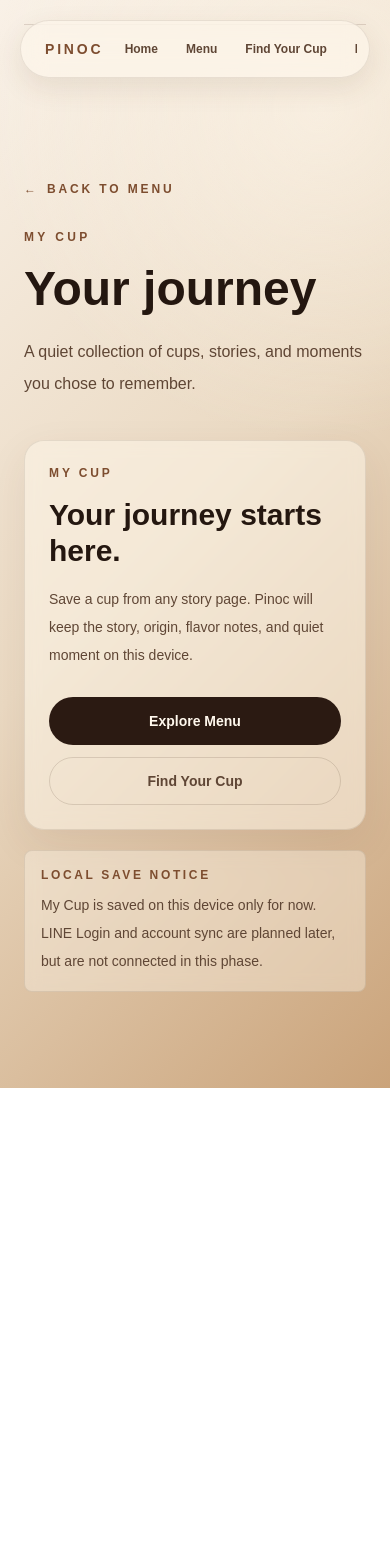
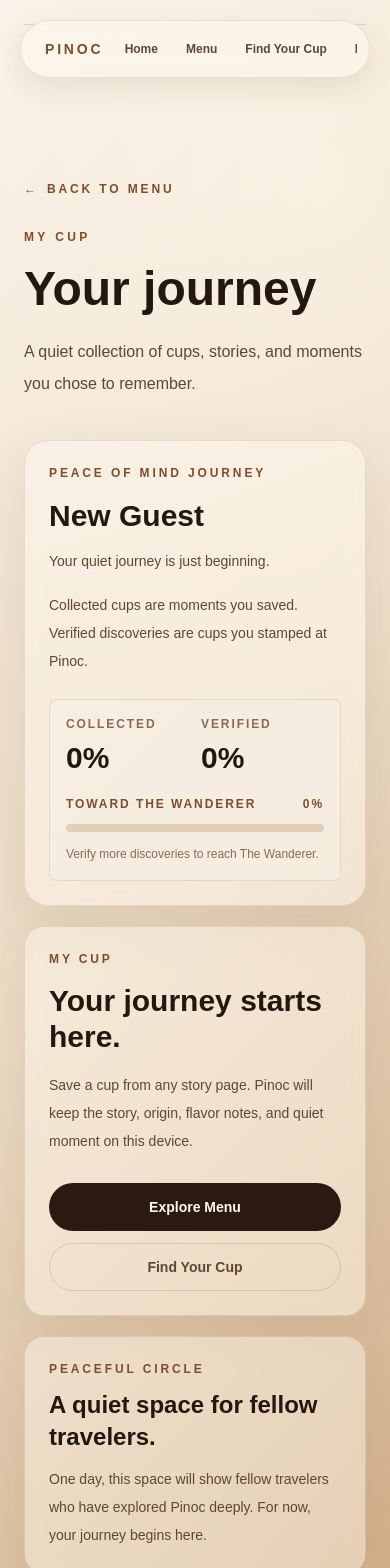
Before and after one commit to phitarnp-stack/pinoc-menu, a Next.js app: page /passport in a window 390 px wide. Shown: the top 1568 px of the page. Before the commit the page ends 1088 px from the top, so only its background shows below. Built offline with nearby package versions, Linux system fonts and the light colour scheme; no server answers; the database is empty.

Commit message:
Add classic menu simplification and house blend experience

```diff
--- a/src/components/admin/MenuItemCrudPage.tsx
+++ b/src/components/admin/MenuItemCrudPage.tsx
@@ -263,6 +263,9 @@ export function MenuItemCrudPage({
     [items, menuView],
   );
   const isEditing = editingId !== null;
+  const editingItem = editingId
+    ? items.find((item) => item.id === editingId)
+    : undefined;
   const isSpecialForm = fixedCategoryId === "special";
   const imageBucket =
     isSpecialForm || formState.categoryId === "special"
@@ -613,6 +616,13 @@ export function MenuItemCrudPage({
                 >
                   {feedback.message}
                 </div>
+              ) : null}
+
+              {editingItem ? (
+                <QRStampPanel
+                  className="mt-5"
+                  menuItemId={editingItem.id}
+                />
               ) : null}
 
               <div className="mt-7 grid gap-4">
@@ -1422,8 +1432,6 @@ export function MenuItemCrudPage({
                         </p>
                       </div>
                     </div>
-                    <QRStampPanel menuItemId={item.id} />
-
                     <div className="mt-4 flex flex-col gap-2 sm:flex-row">
                       <button
                         type="button"
@@ -1431,6 +1439,13 @@ export function MenuItemCrudPage({
                         className="min-h-11 rounded-full border border-[#3d2618]/14 px-5 text-sm font-semibold text-[#5f4635] transition hover:border-[#3d2618]/30 hover:bg-[#f6efe6]/70"
                       >
                         Edit
+                      </button>
+                      <button
+                        type="button"
+                        onClick={() => editItem(item)}
+                        className="min-h-11 rounded-full border border-[#7d4d2f]/20 bg-[#fff8ed]/70 px-5 text-sm font-semibold text-[#7d4d2f] transition hover:border-[#7d4d2f]/35 hover:bg-[#f6efe6]/70"
+                      >
+                        QR Stamp
                       </button>
                       <button
                         type="button"
--- a/src/components/admin/QRStampPanel.tsx
+++ b/src/components/admin/QRStampPanel.tsx
@@ -3,10 +3,11 @@
 import { useState } from "react";
 
 type QRStampPanelProps = {
+  className?: string;
   menuItemId: string;
 };
 
-export function QRStampPanel({ menuItemId }: QRStampPanelProps) {
+export function QRStampPanel({ className = "", menuItemId }: QRStampPanelProps) {
   const [origin] = useState(() =>
     typeof window === "undefined" ? "" : window.location.origin,
   );
@@ -21,14 +22,20 @@ export function QRStampPanel({ menuItemId }: QRStampPanelProps) {
   };
 
   return (
-    <div className="mt-4 rounded-lg border border-[#3d2618]/10 bg-[#f6efe6]/50 p-4">
+    <div
+      className={`rounded-lg border border-[#3d2618]/10 bg-[#f6efe6]/50 p-4 ${className}`}
+    >
       <p className="text-xs font-semibold uppercase tracking-[0.22em] text-[#7d4d2f]">
         QR Stamp
       </p>
       <p className="mt-2 text-sm leading-6 text-[#5f4635]">
-        Print or display this QR for guests after serving this drink.
+        Print or display this QR after serving this drink so guests can stamp
+        My Cup.
       </p>
       <div className="mt-4 rounded-lg border border-[#3d2618]/10 bg-[#fff8ed]/70 p-3">
+        <p className="mb-2 text-[0.68rem] font-semibold uppercase tracking-[0.16em] text-[#8a6a55]">
+          QR Stamp URL
+        </p>
         <p className="break-all text-sm font-semibold text-[#241710]">
           {stampUrl}
         </p>
--- a/src/components/passport/PassportDashboard.tsx
+++ b/src/components/passport/PassportDashboard.tsx
@@ -18,59 +18,73 @@ type PassportDashboardProps = {
 const percent = (value: number, total: number) =>
   total > 0 ? Math.round((value / total) * 100) : 0;
 
-const peaceOfMindRank = (verifiedPercent: number) => {
-  if (verifiedPercent >= 90) {
-    return {
-      name: "The Peaceful One",
-      description: "At home among the stories.",
-    };
-  }
+const peaceOfMindRanks = [
+  {
+    min: 0,
+    name: "New Guest",
+    description: "Your quiet journey is just beginning.",
+  },
+  {
+    min: 1,
+    name: "The Wanderer",
+    description: "Beginning to slow down.",
+  },
+  {
+    min: 5,
+    name: "The Seeker",
+    description: "Looking for something meaningful.",
+  },
+  {
+    min: 15,
+    name: "The Explorer",
+    description: "Finding new paths through Pinoc.",
+  },
+  {
+    min: 30,
+    name: "The Listener",
+    description: "Learning to notice the details.",
+  },
+  {
+    min: 50,
+    name: "The Reflector",
+    description: "Taking time to understand each story.",
+  },
+  {
+    min: 70,
+    name: "The Keeper",
+    description: "Carrying many quiet moments with you.",
+  },
+  {
+    min: 90,
+    name: "The Peaceful One",
+    description: "At home among the stories.",
+  },
+];
 
-  if (verifiedPercent >= 70) {
-    return {
-      name: "The Keeper",
-      description: "Carrying many quiet moments with you.",
-    };
-  }
-
-  if (verifiedPercent >= 50) {
-    return {
-      name: "The Reflector",
-      description: "Taking time to understand each story.",
-    };
-  }
-
-  if (verifiedPercent >= 30) {
-    return {
-      name: "The Listener",
-      description: "Learning to notice the details.",
-    };
-  }
-
-  if (verifiedPercent >= 15) {
-    return {
-      name: "The Explorer",
-      description: "Finding new paths through Pinoc.",
-    };
-  }
-
-  if (verifiedPercent >= 5) {
-    return {
-      name: "The Seeker",
-      description: "Looking for something meaningful.",
-    };
-  }
-
-  if (verifiedPercent >= 1) {
-    return {
-      name: "The Wanderer",
-      description: "Beginning to slow down.",
-    };
-  }
+const getPeaceOfMindProgress = (verifiedPercent: number) => {
+  const currentIndex = peaceOfMindRanks.reduce(
+    (matchedIndex, rank, index) =>
+      verifiedPercent >= rank.min ? index : matchedIndex,
+    0,
+  );
+  const current = peaceOfMindRanks[currentIndex];
+  const next = peaceOfMindRanks[currentIndex + 1];
+  const progressTowardNext = next
+    ? Math.min(
+        100,
+        Math.max(
+          0,
+          Math.round(
+            ((verifiedPercent - current.min) / (next.min - current.min)) * 100,
+          ),
+        ),
+      )
+    : 100;
 
   return {
-    name: "New Guest",
-    description: "Your quiet journey is just beginning.",
+    current,
+    next,
+    progressTowardNext,
   };
 };
 
@@ -116,7 +130,7 @@ export function PassportDashboard({
     verifiedMenuItemIds.size,
     totalPublishedMenuItems,
   );
-  const rank = peaceOfMindRank(verifiedPercent);
+  const rankProgress = getPeaceOfMindProgress(verifiedPercent);
 
   if (!passport) {
     return (
@@ -129,7 +143,13 @@ export function PassportDashboard({
   if (passport.entries.length === 0) {
     return (
       <div className="grid gap-5">
+        <PeaceOfMindJourney
+          collectedPercent={collectedPercent}
+          rankProgress={rankProgress}
+          verifiedPercent={verifiedPercent}
+        />
         <PassportEmptyState />
+        <PeacefulCircle />
         <PassportSyncNotice />
       </div>
     );
@@ -137,6 +157,12 @@ export function PassportDashboard({
 
   return (
     <div className="grid gap-7">
+      <PeaceOfMindJourney
+        collectedPercent={collectedPercent}
+        rankProgress={rankProgress}
+        verifiedPercent={verifiedPercent}
+      />
+
       <section className="rounded-[1.25rem] border border-[#3d2618]/10 bg-[#fff8ed]/44 p-6 shadow-[0_14px_42px_rgba(84,55,34,0.08)] backdrop-blur sm:p-7">
         <p className="text-xs font-semibold uppercase tracking-[0.24em] text-[#7d4d2f]">
           Your Journey
@@ -144,27 +170,6 @@ export function PassportDashboard({
         <h2 className="mt-3 text-2xl font-semibold">
           A gentle record of what you are discovering.
         </h2>
-        <div className="mt-5 rounded-lg border border-[#3d2618]/10 bg-[#f6efe6]/58 p-4">
-          <p className="text-xs font-semibold uppercase tracking-[0.22em] text-[#7d4d2f]">
-            Peace of Mind
-          </p>
-          <div className="mt-3 flex flex-col gap-3 sm:flex-row sm:items-end sm:justify-between">
-            <div>
-              <p className="text-3xl font-semibold">{rank.name}</p>
-              <p className="mt-2 text-sm leading-6 text-[#5f4635]">
-                {rank.description}
-              </p>
-            </div>
-            <div className="grid gap-1 text-sm font-semibold text-[#5f4635]">
-              <span>Collected: {collectedPercent}%</span>
-              <span>Verified: {verifiedPercent}%</span>
-            </div>
-          </div>
-          <p className="mt-4 text-sm leading-7 text-[#5f4635]">
-            Collected cups are moments you saved. Verified discoveries are cups
-            you stamped at Pinoc.
-          </p>
-        </div>
         <div className="mt-5 grid gap-3 sm:grid-cols-2 lg:grid-cols-4">
           <SummaryCard
             label="Collected discoveries"
@@ -188,8 +193,97 @@ export function PassportDashboard({
       </div>
 
       <BadgeCollection awards={passport.badgeAwards} />
+      <PeacefulCircle />
       <PassportSyncNotice />
     </div>
+  );
+}
+
+function PeaceOfMindJourney({
+  collectedPercent,
+  rankProgress,
+  verifiedPercent,
+}: {
+  collectedPercent: number;
+  rankProgress: ReturnType<typeof getPeaceOfMindProgress>;
+  verifiedPercent: number;
+}) {
+  const { current, next, progressTowardNext } = rankProgress;
+
+  return (
+    <section className="rounded-[1.5rem] border border-[#3d2618]/10 bg-[#fff8ed]/52 p-6 shadow-[0_18px_52px_rgba(84,55,34,0.1)] backdrop-blur sm:p-8">
+      <p className="text-xs font-semibold uppercase tracking-[0.24em] text-[#7d4d2f]">
+        Peace of Mind Journey
+      </p>
+      <div className="mt-4 grid gap-6 lg:grid-cols-[1fr_0.85fr] lg:items-end">
+        <div>
+          <h2 className="text-3xl font-semibold leading-tight sm:text-4xl">
+            {current.name}
+          </h2>
+          <p className="mt-3 text-sm leading-7 text-[#5f4635] sm:text-base">
+            {current.description}
+          </p>
+          <p className="mt-4 text-sm leading-7 text-[#5f4635]">
+            Collected cups are moments you saved. Verified discoveries are cups
+            you stamped at Pinoc.
+          </p>
+        </div>
+
+        <div className="rounded-lg border border-[#3d2618]/10 bg-[#f6efe6]/58 p-4">
+          <div className="grid grid-cols-2 gap-3">
+            <ProgressStat label="Collected" value={`${collectedPercent}%`} />
+            <ProgressStat label="Verified" value={`${verifiedPercent}%`} />
+          </div>
+          <div className="mt-5">
+            <div className="flex items-center justify-between gap-4 text-xs font-semibold uppercase tracking-[0.16em] text-[#7d4d2f]">
+              <span>
+                {next ? `Toward ${next.name}` : "Journey Complete"}
+              </span>
+              <span>{progressTowardNext}%</span>
+            </div>
+            <div className="mt-3 h-2 overflow-hidden rounded-full bg-[#d9c2a8]/70">
+              <div
+                className="h-full rounded-full bg-[#7d4d2f] transition-all"
+                style={{ width: `${progressTowardNext}%` }}
+              />
+            </div>
+            <p className="mt-3 text-xs leading-5 text-[#8a6a55]">
+              {next
+                ? `Verify more discoveries to reach ${next.name}.`
+                : "You are at home among the stories."}
+            </p>
+          </div>
+        </div>
+      </div>
+    </section>
+  );
+}
+
+function ProgressStat({ label, value }: { label: string; value: string }) {
+  return (
+    <div>
+      <p className="text-xs font-semibold uppercase tracking-[0.16em] text-[#8a6a55]">
+        {label}
+      </p>
+      <p className="mt-2 text-3xl font-semibold text-[#241710]">{value}</p>
+    </div>
+  );
+}
+
+function PeacefulCircle() {
+  return (
+    <section className="rounded-[1.25rem] border border-[#3d2618]/10 bg-[#fff8ed]/44 p-6 shadow-[0_14px_42px_rgba(84,55,34,0.08)] backdrop-blur sm:p-7">
+      <p className="text-xs font-semibold uppercase tracking-[0.24em] text-[#7d4d2f]">
+        Peaceful Circle
+      </p>
+      <h2 className="mt-3 text-2xl font-semibold">
+        A quiet space for fellow travelers.
+      </h2>
+      <p className="mt-3 max-w-2xl text-sm leading-7 text-[#5f4635]">
+        One day, this space will show fellow travelers who have explored Pinoc
+        deeply. For now, your journey begins here.
+      </p>
+    </section>
   );
 }
 
```
